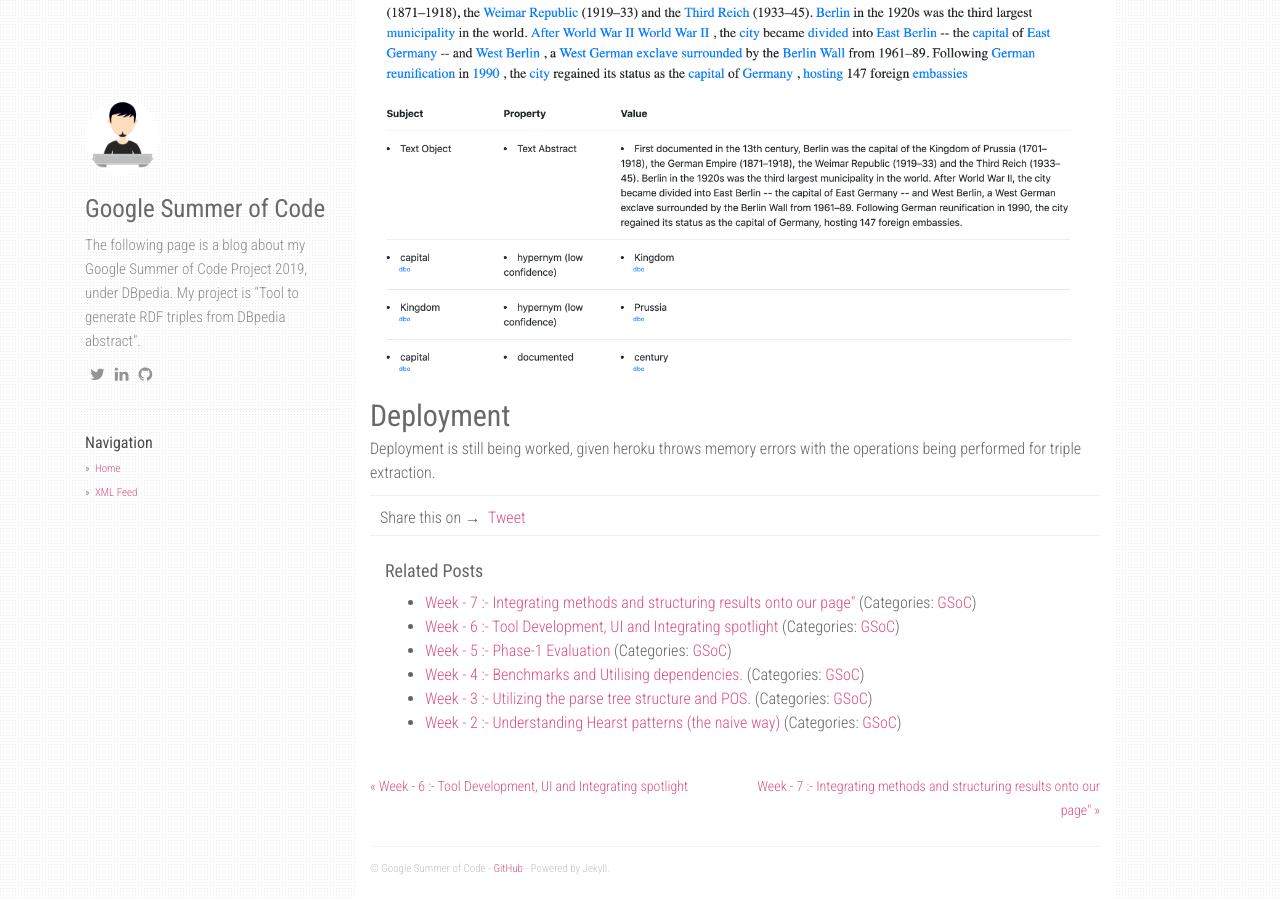
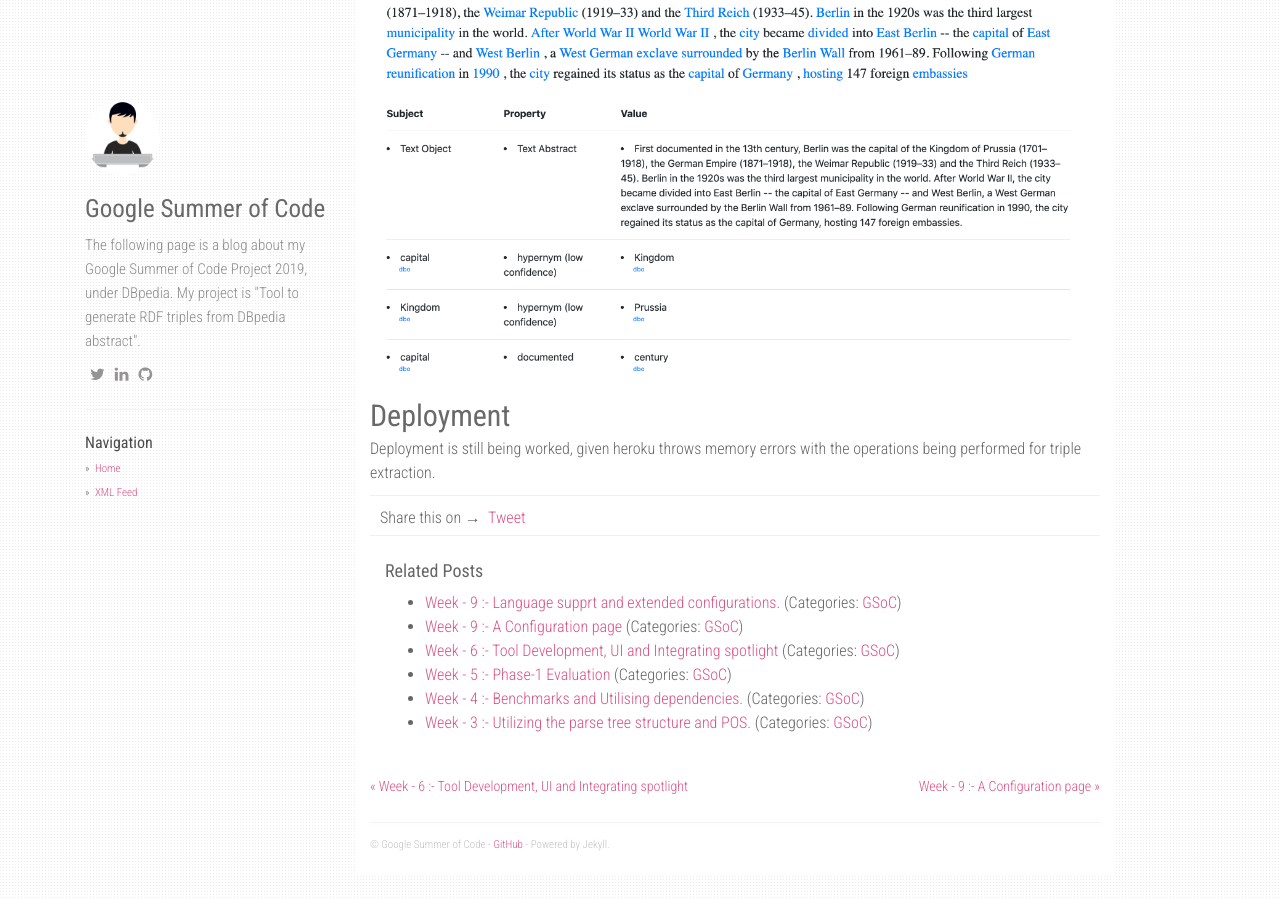
Before and after one commit to sahitpj/gs, a Jekyll site: the page built from docs/_posts/2019-07-14-Week-7.md, in a window 1280 px wide and 900 px high, scrolled down 849 px. Built offline with Jekyll 4.4.1, drawn with Linux system fonts in a browser that asks for light colours; nearby versions of some CDN libraries; comment, search, counter and statistics services are not loaded; some of the changed lines change nothing that is shown.

Commit message:
added week-9 blog post

```diff
--- a/docs/_posts/2019-07-21-Week-8.md
+++ b/docs/_posts/2019-07-21-Week-8.md
@@ -1,6 +1,6 @@
 ---
 layout: post
-title: Week - 7 :- Integrating methods and structuring results onto our page"
+title: Week - 9 :- A Configuration page
 comments: false
 categories: [GSoC]
 ---
--- /dev/null
+++ b/docs/_posts/2019-07-28-Week-9.md
@@ -0,0 +1,23 @@
+---
+layout: post
+title: Week - 9 :- Language supprt and extended configurations.
+comments: false
+categories: [GSoC]
+---
+
+The last week concluded the second evaluation of my GSoC project, which I successfully completed! This week was extending configuration and adding multi-lingual support.
+
+## Extending Configuration
+The web-app configuration page now suppports the following -
+- Adding your own hearst patterns (this may be specific to you or your language chosen)
+- lexicalisation of dbpedia properties
+
+## Language Supprt
+The Web-app now supports three more languages which are
+- German
+- French
+- Spanish
+
+This includes all methods, from hearst patterns to parse-tree and dependencies. This coupled along with spotlight according the language which is to be used can be used to generate triples from the following 5 languages. However default hearst patterns, only are available for English
+
+![image](https://sahitpj.github.io/gs/assets/language.png)
```
Also changed, not shown: docs/assets/language.png (added).
